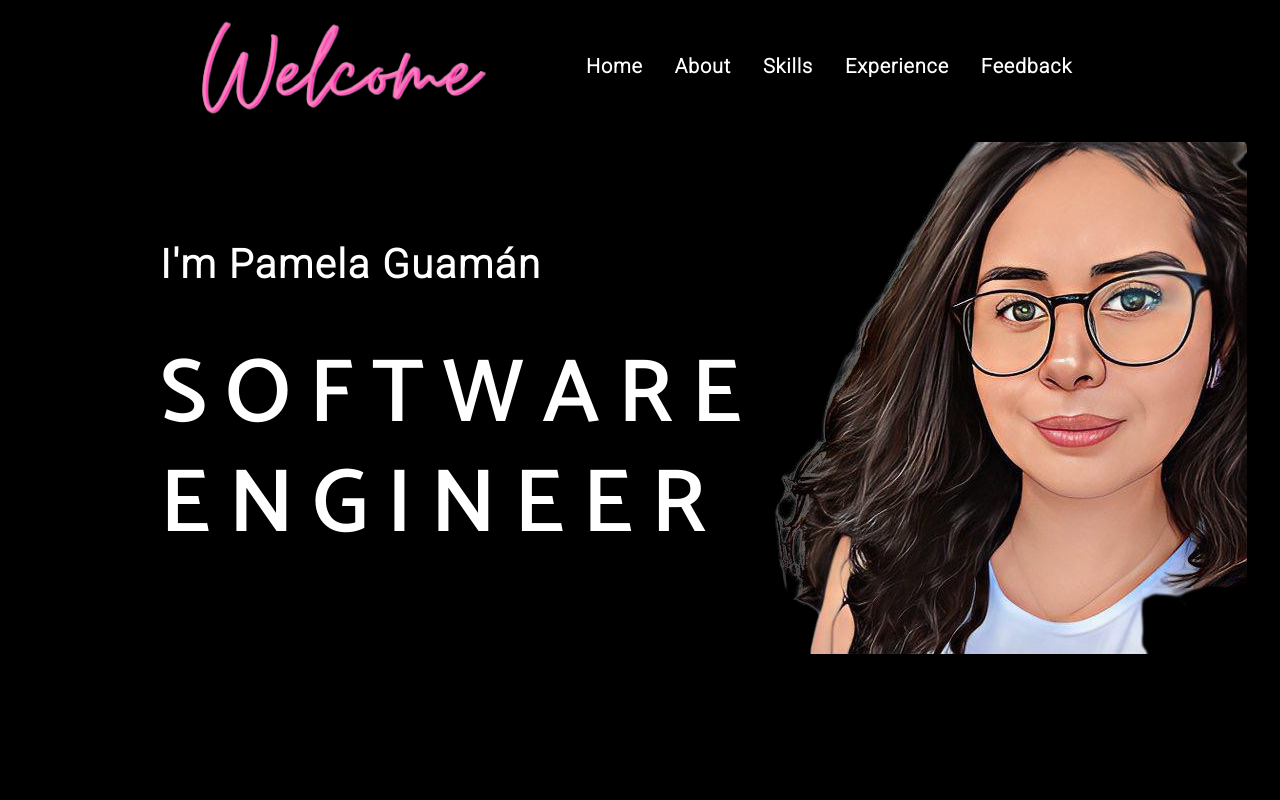
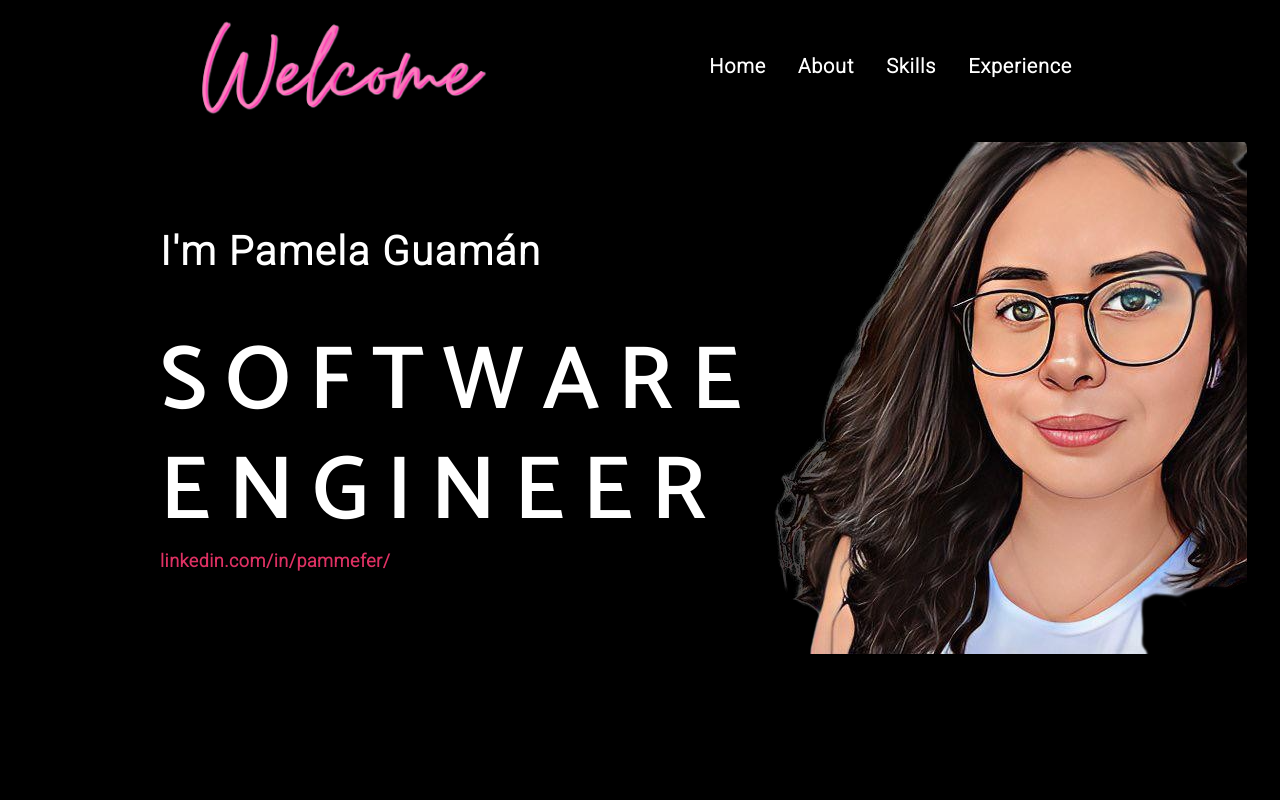
Before and after one commit to Pamefer/personal_portfolio, a React (Create React App) app: page / in a window 1280 px wide. Shown: the top 800 px of the page. Built offline with nearby package versions, Linux system fonts and the light colour scheme.

Commit message:
fix: add linkedin and projects

```diff
--- a/src/components/Navbar.js
+++ b/src/components/Navbar.js
@@ -1,36 +1,34 @@
-import React, {useState} from 'react'
+import React, { useState } from 'react'
 import { GiHamburgerMenu } from 'react-icons/gi';
 import { FcCloseUpMode } from 'react-icons/fc';
 import title from '../constants/images/welcome.png';
 import './Navbar.css';
 
 const Navbar = () => {
-  const [toggleMenu, setToggleMenu]= useState(false);
+  const [toggleMenu, setToggleMenu] = useState(false);
 
   return (
     <nav className='app__navbar'>
       <div className='app__navbar-logo'>
-          <img src={title} alt="profile"/>
+        <img src={title} alt="profile" />
       </div>
       <ul className='app__navbar-links'>
         <li className="p__opensans"><a href="#home">Home</a> </li>
         <li className="p__opensans"><a href="#about">About</a> </li>
         <li className="p__opensans"><a href="#skills">Skills</a> </li>
         <li className="p__opensans"><a href="#experience">Experience</a> </li>
-          <li className="p__opensans"><a href="#feedback">Feedback</a> </li>
       </ul>
 
       <div className='app__navbar-smallscreen'>
-          <GiHamburgerMenu color='#fff' fontSize={27} onClick={()=>setToggleMenu(true)}/>
-          {toggleMenu &&(
+        <GiHamburgerMenu color='#fff' fontSize={27} onClick={() => setToggleMenu(true)} />
+        {toggleMenu && (
           <div className='app__navbar-smallscreen_overlay flex__center slide-bottom'>
-              <FcCloseUpMode fontSize={27} className='overlay__close' onClick={()=>setToggleMenu(false)}/>
+            <FcCloseUpMode fontSize={27} className='overlay__close' onClick={() => setToggleMenu(false)} />
             <ul className='app__navbar-smallscreen_links'>
-                <li className="p__opensans"><a href="#home" onClick={()=>setToggleMenu(false)}>Home</a> </li>
-                <li className="p__opensans"><a href="#about" onClick={()=>setToggleMenu(false)}>About</a> </li>
-                <li className="p__opensans"><a href="#skills" onClick={()=>setToggleMenu(false)}>Skills</a> </li>
-                <li className="p__opensans"><a href="#experience" onClick={()=>setToggleMenu(false)}>Experience</a> </li>
-                <li className="p__opensans"><a href="#feedback" onClick={()=>setToggleMenu(false)}>Feedback</a> </li>
+              <li className="p__opensans"><a href="#home" onClick={() => setToggleMenu(false)}>Home</a> </li>
+              <li className="p__opensans"><a href="#about" onClick={() => setToggleMenu(false)}>About</a> </li>
+              <li className="p__opensans"><a href="#skills" onClick={() => setToggleMenu(false)}>Skills</a> </li>
+              <li className="p__opensans"><a href="#experience" onClick={() => setToggleMenu(false)}>Experience</a> </li>
             </ul>
           </div>
         )}
--- a/src/containers/Experience/Experience.css
+++ b/src/containers/Experience/Experience.css
@@ -8,8 +8,14 @@
 }
 .container_experience {
   display: flex;
-  flex-direction: column;
-  row-gap: 40px;
+  flex-wrap: wrap;
+  align-items: center;
+  justify-content: center;
+  text-align: center;
+  row-gap: 50px;
+}
+.container_experience > .titles_container {
+  flex: 1 1 100%; /*grow | shrink | basis */
 }
 
 .titles_container {
--- a/src/containers/Header/Header.css
+++ b/src/containers/Header/Header.css
@@ -1,12 +1,12 @@
-.app__header{
+.app__header {
   background-color: var(--color-black);
 }
 
-.app__header h1{
+.app__header h1 {
   font-family: var(--font-base);
   color: var(--color-white);
   letter-spacing: 0.2em;
-    text-transform:uppercase;
+  text-transform: uppercase;
   line-height: 110px;
   font-size: 90px;
 }
@@ -17,10 +17,19 @@
   font-weight: 700;
   letter-spacing: 0.04em;
   text-transform: capitalize;
-    font-feature-settings: 'tnum' on, 'lnum' on;
+  font-feature-settings: "tnum" on, "lnum" on;
   line-height: 50px;
   font-size: 40px;
   padding-bottom: 51px;
+}
+
+.p__opensans_link_bold {
+  font-family: var(--font-alt);
+  color: var(--color-rose);
+  font-weight: 600;
+  letter-spacing: 0.03em;
+  line-height: 25px;
+  font-size: 18px;
 }
 
 @media screen and (min-width: 2000px) {
@@ -46,11 +55,11 @@
     line-height: 87px;
   }
 
-    .p__cormorant-header{
+  .p__cormorant-header {
     font-size: 30px;
   }
 
-    .my-image__img{
+  .my-image__img {
     width: 80%;
     height: auto;
   }
@@ -65,7 +74,7 @@
     padding-bottom: 10px;
     font-size: 23px;
   }
-    .my-image__img{
+  .my-image__img {
     width: 50%;
     height: auto;
   }
--- a/src/containers/Header/Header.js
+++ b/src/containers/Header/Header.js
@@ -8,9 +8,11 @@ const Header = () => {
       <div className='app__wrapper_info'>
         <p className='p__cormorant-header'>I'm Pamela Guamán</p>
         <h1 className='app__header'>Software Engineer</h1>
+        <p className='p__opensans_link_bold'><b><a target='_blank' rel="noreferrer" href="www.linkedin.com/in/pammefer/">linkedin.com/in/pammefer/</a></b></p>
+
       </div>
       <div className='app__wrapper_img'>
-          <img src={profile} alt="pamela" className='my-image__img'/>
+        <img src={profile} alt="pamela" className='my-image__img' />
       </div>
 
     </div>
```
Lines whose indentation alone changed are shown as unchanged.
